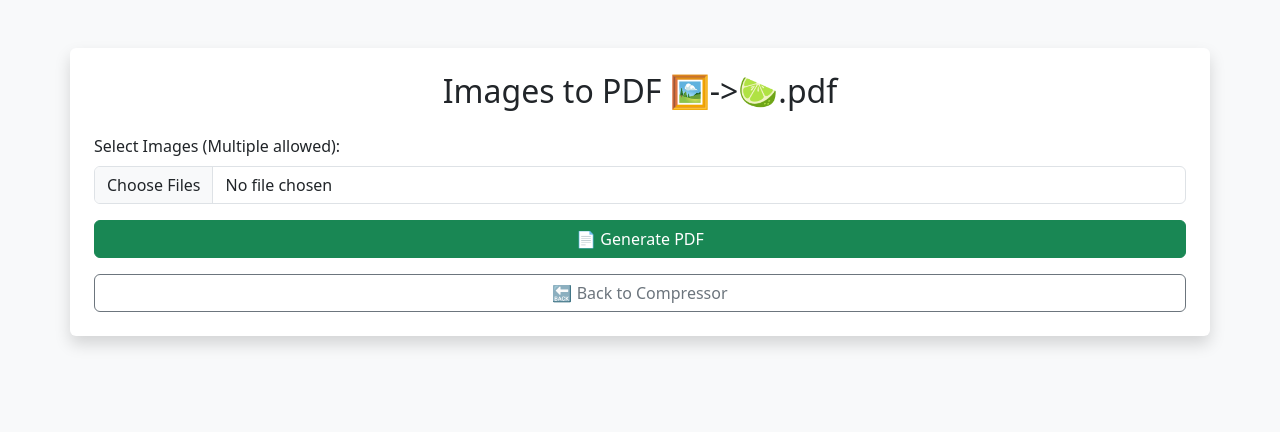
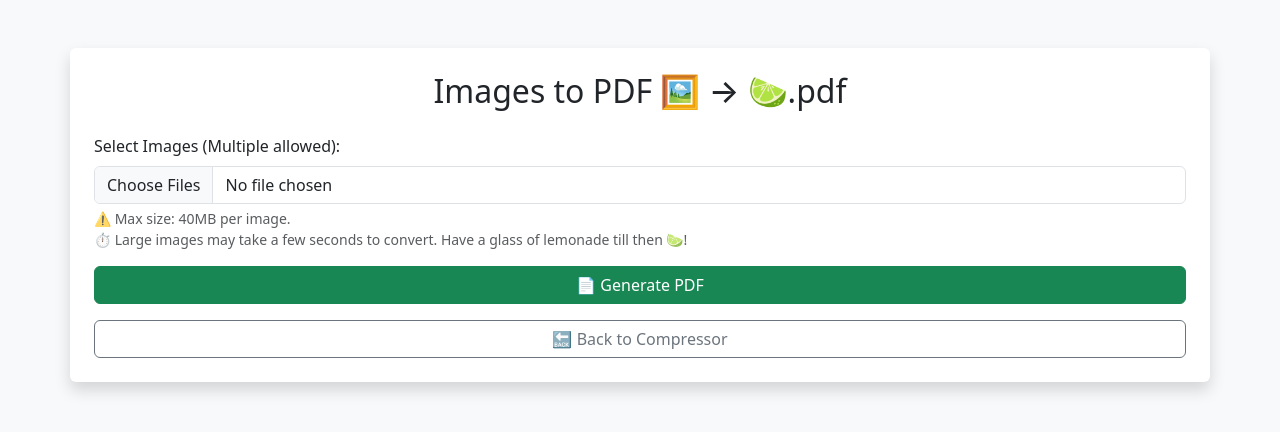
Before and after one commit to Ameya79/Squeezy-Image-Compressor, a Flask app: page /convert-to-pdf in a window 1280 px wide. Shown: the top 432 px of the page. Run offline with Flask 3, Linux system fonts and the light colour scheme.

Commit message:
Update convert_to_pdf.html

```diff
--- a/templates/convert_to_pdf.html
+++ b/templates/convert_to_pdf.html
@@ -9,13 +9,17 @@
 <body class="bg-light">
 
 <div class="container mt-5 p-4 bg-white rounded shadow">
-    <h2 class="text-center mb-4">Images to PDF 🖼️->🍋‍🟩.pdf </h2>
+    <h2 class="text-center mb-4">Images to PDF 🖼️ → 🍋‍🟩.pdf</h2>
 
     <!-- sends multiple images to /convert-to-pdf -->
     <form action="/convert-to-pdf" method="POST" enctype="multipart/form-data">
         <div class="mb-3">
             <label class="form-label">Select Images (Multiple allowed):</label>
             <input type="file" name="images[]" class="form-control" multiple required>
+            <div class="form-text text-muted">
+                ⚠️ Max size: 40MB per image.<br>
+                ⏱️ Large images may take a few seconds to convert. Have a glass of lemonade till then 🍋‍🟩!
+            </div>
         </div>
         <button type="submit" class="btn btn-success w-100">📄 Generate PDF</button>
     </form>
```
